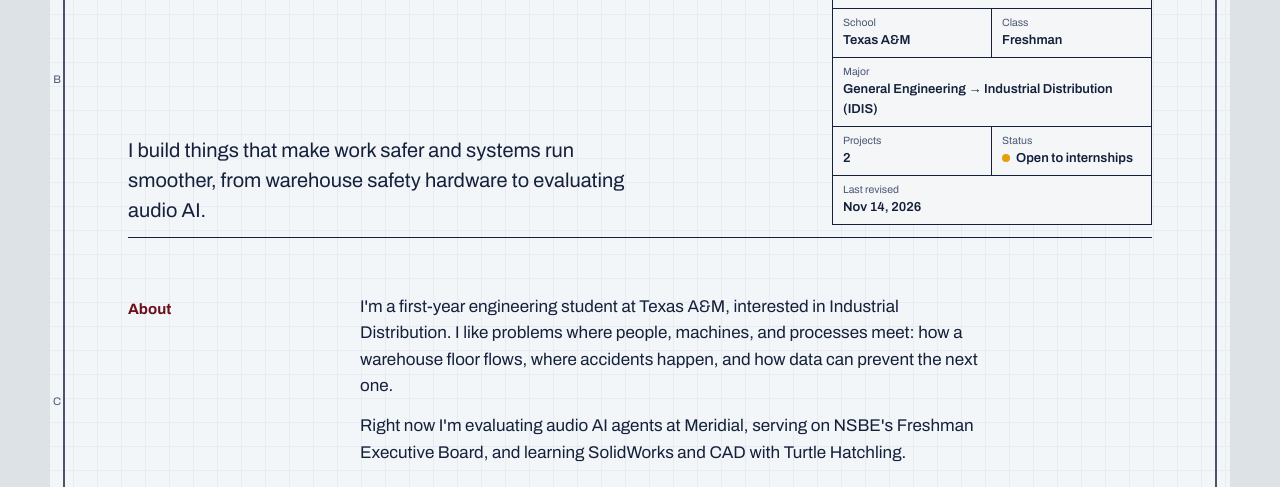
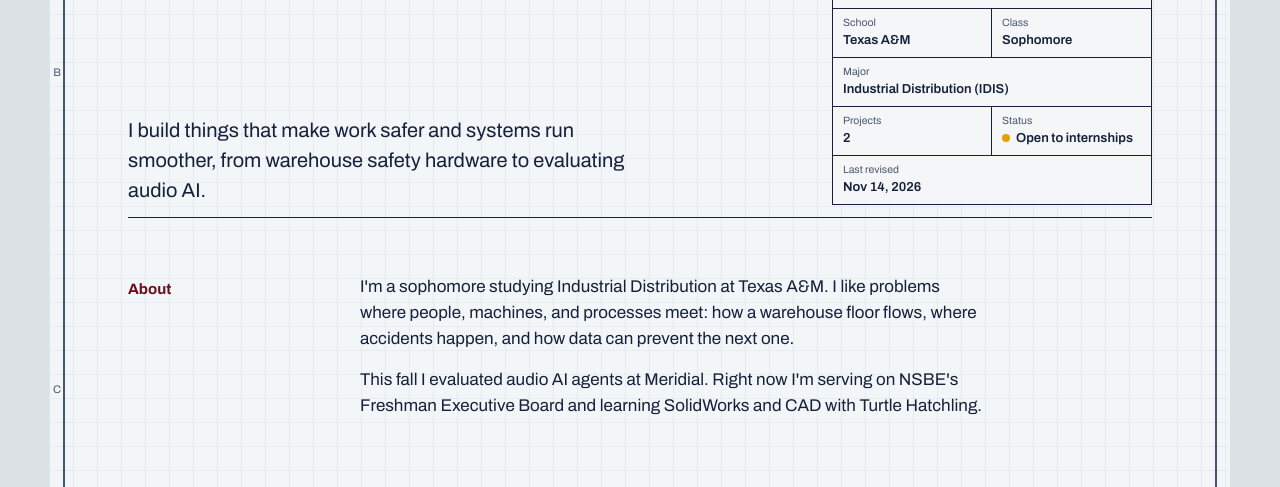
Before and after one commit to polosgrave-st/polosgrave-st.github.io, a plain HTML site: page index.html in a window 1280 px wide. Shown: the part 465-952 px from the top of the page. Drawn offline with Linux system fonts and the light colour scheme.

Commit message:
Update index.html

```diff
--- a/index.html
+++ b/index.html
@@ -269,8 +269,8 @@ section > h2{
       <aside class="titleblock" aria-label="Quick facts">
         <div class="wide big"><small>Name</small><b>Yousif Abdelbagi</b></div>
         <div class="l"><small>School</small><b>Texas A&amp;M</b></div>
-        <div><small>Class</small><b>Freshman</b></div>
-        <div class="wide"><small>Major</small><b>General Engineering → Industrial Distribution (IDIS)</b></div>
+        <div><small>Class</small><b>Sophomore</b></div>
+        <div class="wide"><small>Major</small><b>Industrial Distribution (IDIS)</b></div>
         <div class="l"><small>Projects</small><b id="projectCount">2</b></div>
         <div><small>Status</small><b class="status">Open to internships</b></div>
         <div class="wide"><small>Last revised</small><b id="revised"></b></div>
@@ -280,8 +280,8 @@ section > h2{
     <section id="about" aria-labelledby="about-h">
       <h2 id="about-h">About</h2>
       <div class="prose">
-        <p>I'm a first-year engineering student at Texas A&amp;M, interested in Industrial Distribution. I like problems where people, machines, and processes meet: how a warehouse floor flows, where accidents happen, and how data can prevent the next one.</p>
-        <p>Right now I'm evaluating audio AI agents at Meridial, serving on NSBE's Freshman Executive Board, and learning SolidWorks and CAD with Turtle Hatchling.</p>
+        <p>I'm a sophomore studying Industrial Distribution at Texas A&amp;M. I like problems where people, machines, and processes meet: how a warehouse floor flows, where accidents happen, and how data can prevent the next one.</p>
+        <p>This fall I evaluated audio AI agents at Meridial. Right now I'm serving on NSBE's Freshman Executive Board and learning SolidWorks and CAD with Turtle Hatchling.</p>
       </div>
     </section>
 
@@ -294,11 +294,11 @@ section > h2{
       <h2 id="exp-h">Experience</h2>
       <ul class="roles">
         <li>
-          <div class="when">Aug 2026 – now</div>
+          <div class="when">Aug 2026 – Oct 2026</div>
           <div>
             <h3>Audio AI Evaluation Specialist</h3>
             <div class="org">Meridial</div>
-            <p>Evaluate audio AI agents and write human feedback (RLHF) that helps train them.</p>
+            <p>Evaluated audio AI agents and wrote human feedback (RLHF) that helps train them.</p>
           </div>
         </li>
         <li>
```
